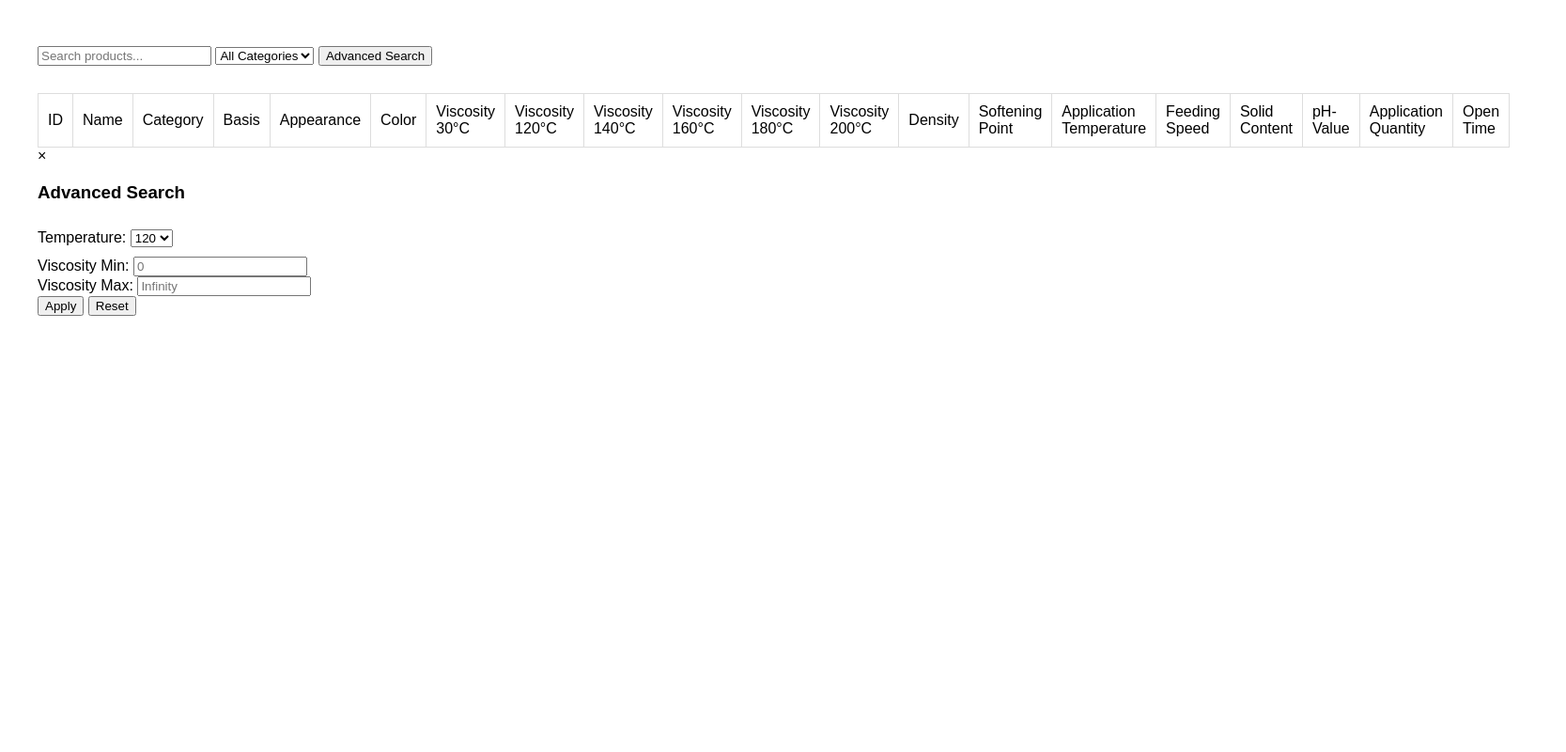
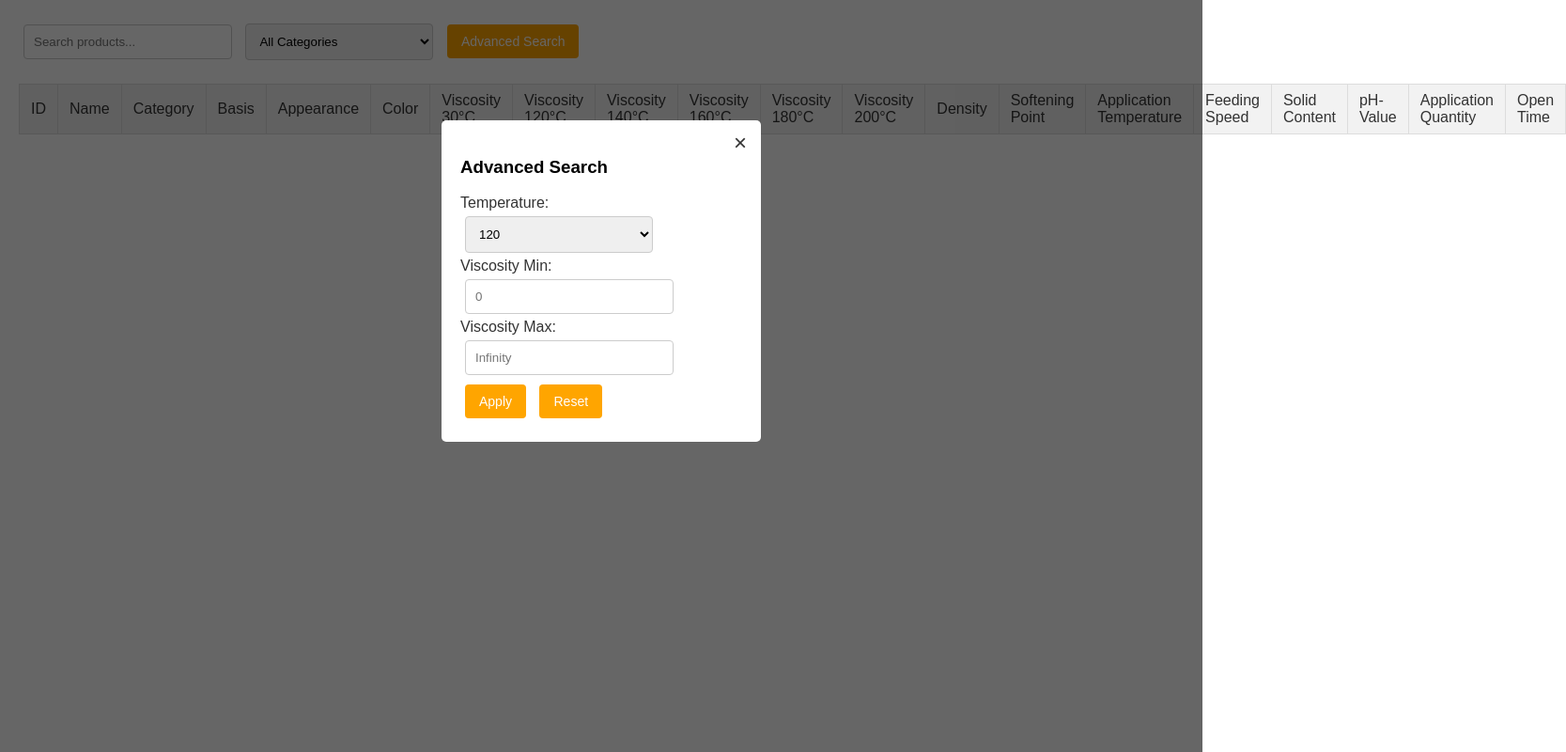
Before and after one commit to Gimmicks312/Adhesive-products, a plain HTML site: page index.html in a window 1280 px wide. Both pictures are taken after a click on the button "Advanced Search". Shown: the whole page at 94% size, 1667 px wide, since content can reach past the window. Drawn offline with Linux system fonts and the light colour scheme.

Commit message:
Update styles.css

```diff
--- a/styles.css
+++ b/styles.css
@@ -1,29 +1,109 @@
+/* Global Styles */
 body {
-    font-family: Arial, sans-serif;
-    margin: 20px;
-    padding: 20px;
+  margin: 0;
+  padding: 20px;
+  background-color: #ffffff; /* Main white background */
+  font-family: Arial, sans-serif;
+  color: #333; /* Dark grey text */
 }
 
-h1 {
-    text-align: center;
+/* Headings */
+h1, h2, h3, h4, h5, h6 {
+  color: #000; /* Black headings */
 }
 
+/* Form Elements */
+input[type="text"],
+input[type="number"],
+select {
+  padding: 10px;
+  margin: 5px;
+  width: 200px;
+  border: 1px solid #ccc;
+  border-radius: 4px;
+}
+
+input:focus, select:focus {
+  border-color: #FFA500; /* Orange accent on focus */
+  outline: none;
+}
+
+/* Buttons */
+button {
+  padding: 10px 15px;
+  margin: 5px;
+  font-size: 14px;
+  background-color: #FFA500; /* Orange */
+  color: #fff;
+  border: none;
+  border-radius: 4px;
+  cursor: pointer;
+}
+
+button:hover {
+  background-color: #e59400; /* Darker orange on hover */
+}
+
+button:focus {
+  outline: none;
+}
+
+/* Table Styling */
 table {
-    width: 100%;
-    border-collapse: collapse;
-    margin-top: 20px;
+  width: 100%;
+  border-collapse: collapse;
+  margin-top: 20px;
+}
+
+thead {
+  background-color: #f2f2f2;
 }
 
 th, td {
-    padding: 10px;
-    text-align: left;
-    border: 1px solid #ddd;
+  border: 1px solid #ddd;
+  padding: 8px 12px; /* Reduced padding to minimize space between headers */
+  text-align: left;
+  word-wrap: break-word; /* Enable text wrapping for long words */
+  max-width: 150px; /* Restrict max width for better wrapping control */
 }
 
 th {
-    background-color: #f4f4f4;
+  background-color: #FFA500; /* Orange header */
+  color: #fff;
 }
 
-select {
-    margin: 10px 0;
+/* Modal Styles */
+#advancedSearchModal {
+  display: none;
+  position: fixed;
+  z-index: 1000;
+  left: 0;
+  top: 0;
+  width: 100%;
+  height: 100%;
+  background-color: rgba(0, 0, 0, 0.6); /* Semi-transparent black overlay */
 }
+
+.modal-content {
+  background-color: #fff;
+  margin: 10% auto;
+  padding: 20px;
+  border-radius: 5px;
+  width: 300px;
+  position: relative;
+}
+
+.close-btn {
+  position: absolute;
+  top: 10px;
+  right: 15px;
+  font-size: 24px;
+  color: #333;
+  cursor: pointer;
+}
+
+/* Layout Container */
+.container {
+  max-width: 1200px;
+  margin: 0 auto;
+}
```
